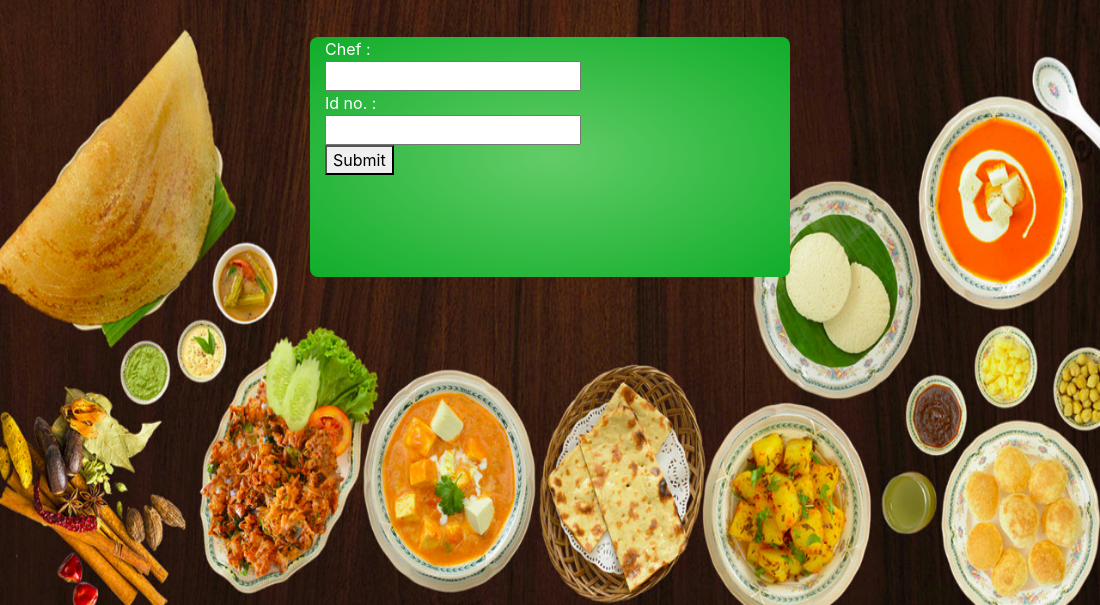
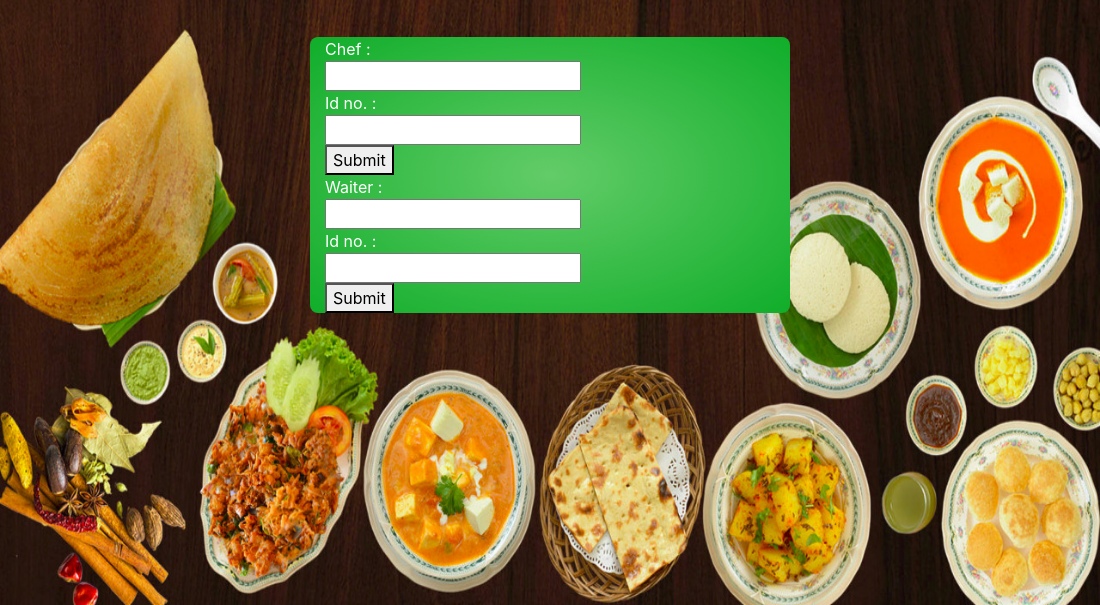
Before and after one commit to Yggdrasil09/DBMS-END-SEM, an Electron app: page index.html in a window 1100 px wide. Shown: the part 195-800 px from the top of the page. Drawn offline with nearby package versions, Linux system fonts and the light colour scheme; no server answers.

Commit message:
Added: form for waiter

```diff
--- a/index.html
+++ b/index.html
@@ -32,6 +32,13 @@
                     <input type="text" name="id"><br>
                     <button>Submit</button>
                 </form>
+                <form>
+                    Waiter :<br>
+                    <input type="text" name="name"><br>
+                    Id no. :<br>
+                    <input type="text" name="Id"><br>
+                    <button>Submit</button>
+                </form>
             </div>
             <div class="col-sm-3"></div>
         </div>
```
